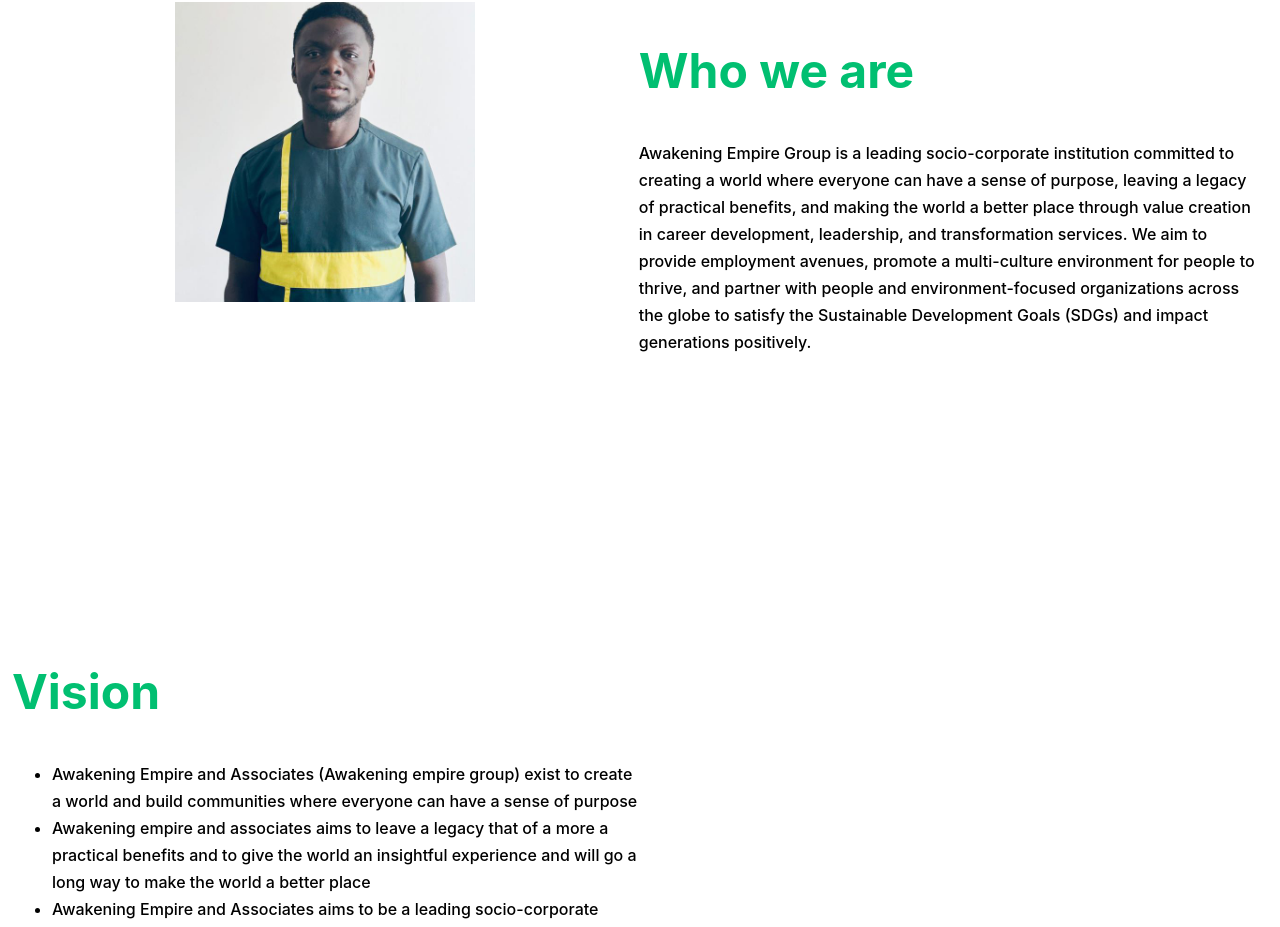
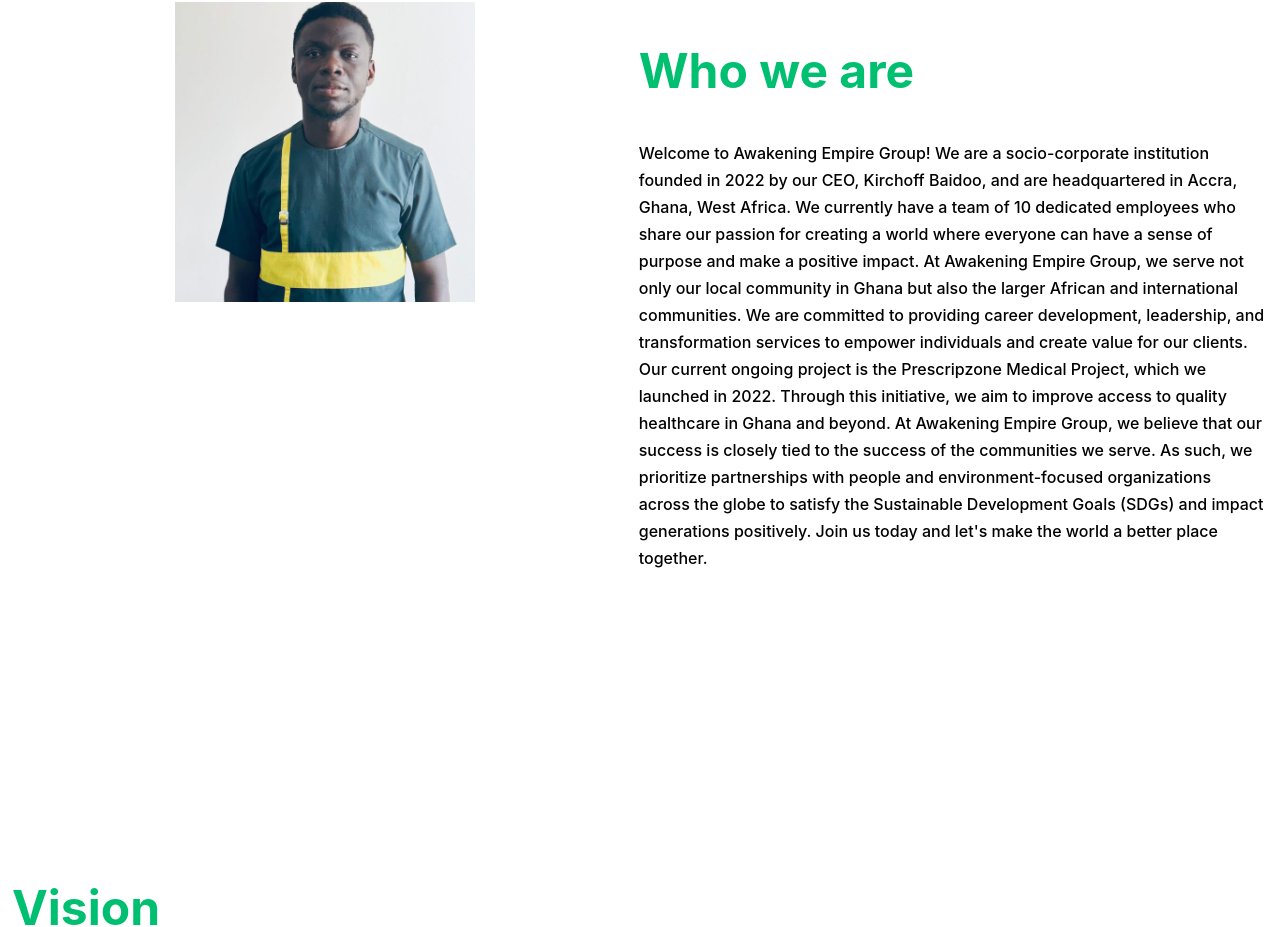
Before and after one commit to ikeoffiah/awkempire, a React (Create React App) app: page / in a window 1280 px wide. Shown: the part 1799-2726 px from the top of the page. Built offline with nearby package versions, Linux system fonts and the light colour scheme.

Commit message:
added about us

```diff
--- a/src/components/About.js
+++ b/src/components/About.js
@@ -17,17 +17,11 @@
           <div className="col-md-6">
             <h2 className="main-title about-h2">Who we are</h2>
             <p className="main-p">
-              Awakening Empire Group is a leading socio-corporate institution
-              committed to creating a world where everyone can have a sense of
-              purpose, leaving a legacy of practical benefits, and making the
-              world a better place through value creation in career development,
-              leadership, and transformation services. We aim to provide
-              employment avenues, promote a multi-culture environment for people
-              to thrive, and partner with people and environment-focused
-              organizations across the globe to satisfy the Sustainable
-              Development Goals (SDGs) and impact generations positively.
+Welcome to Awakening Empire Group! We are a socio-corporate institution founded in 2022 by our CEO, Kirchoff Baidoo, and are headquartered in Accra, Ghana, West Africa. We currently have a team of 10 dedicated employees who share our passion for creating a world where everyone can have a sense of purpose and make a positive impact.
+At Awakening Empire Group, we serve not only our local community in Ghana but also the larger African and international communities. We are committed to providing career development, leadership, and transformation services to empower individuals and create value for our clients.
+Our current ongoing project is the Prescripzone Medical Project, which we launched in 2022. Through this initiative, we aim to improve access to quality healthcare in Ghana and beyond.
+At Awakening Empire Group, we believe that our success is closely tied to the success of the communities we serve. As such, we prioritize partnerships with people and environment-focused organizations across the globe to satisfy the Sustainable Development Goals (SDGs) and impact generations positively. Join us today and let's make the world a better place together.
             </p>
-
           </div>
         </div>
       </div>
```
